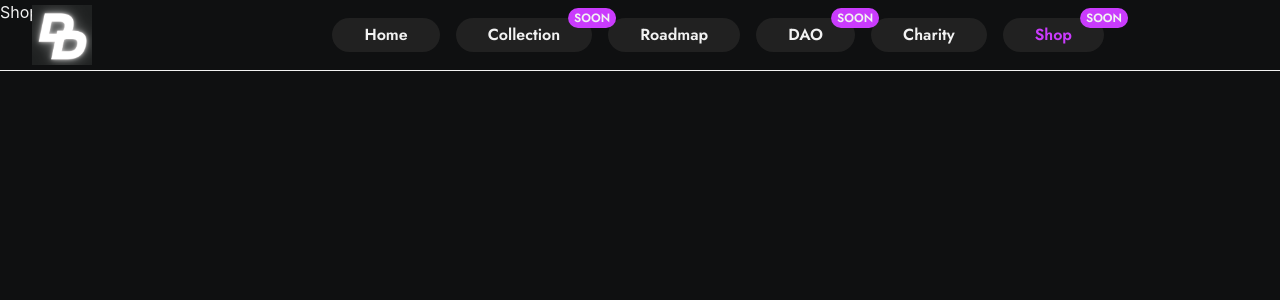
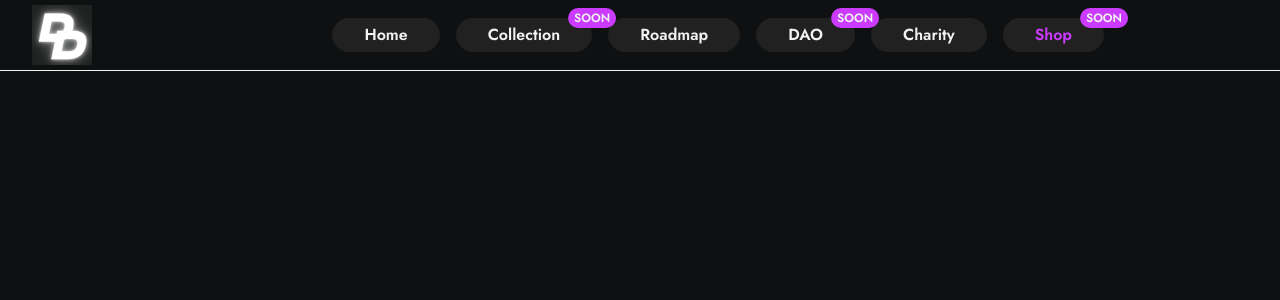
Before and after one commit to wXyz0326/dinos, a React (Create React App) app: page /shop in a window 1280 px wide. Shown: the top 300 px of the page. Built offline with nearby package versions, Linux system fonts and the light colour scheme; some icons are missing; a web font is replaced by a local one.

Commit message:
Shop - remove

```diff
--- a/src/pages/Shop/index.js
+++ b/src/pages/Shop/index.js
@@ -2,6 +2,6 @@ import React from 'react';
 
 export default function Shop() {
   return (
-    <>Shop</>
+    <></>
   );
 }
```
